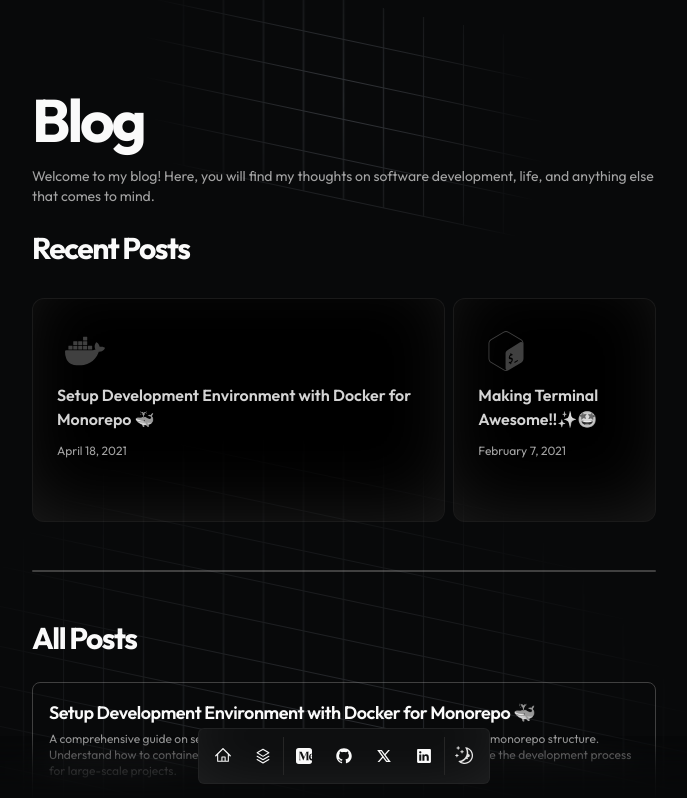
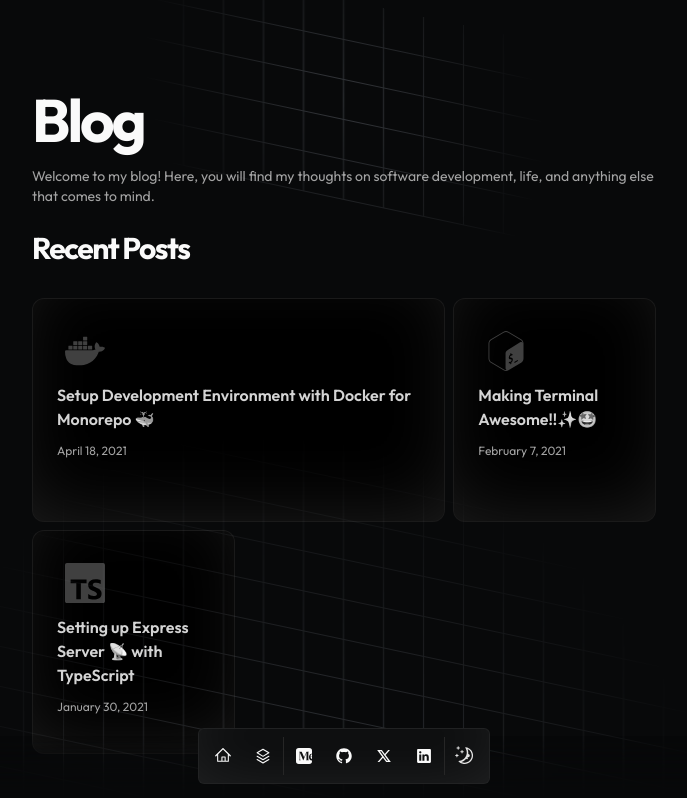
Before and after one commit to tejastn10/nimbus, a Next.js app: page /blog in a window 1280 px wide. Shown: the top 798 px of the page, without its empty margins (296-983 px from the left). Built offline with nearby package versions, Linux system fonts and the light colour scheme.

Commit message:
feat: update blog post display logic to show more posts and adjust layout for improved readability

```diff
--- a/src/app/blog/page.tsx
+++ b/src/app/blog/page.tsx
@@ -29,7 +29,7 @@ const BlogPage = async (): Promise<JSX.Element> => {
 		.map((post, index) => ({
 			name: post.metadata.title,
 			className:
-				index % 2 === 0
+				index % 4 === 0 || index % 4 === 3
 					? "col-span-3 lg:col-span-2 grayscale hover:grayscale-0"
 					: "col-span-3 lg:col-span-1 grayscale hover:grayscale-0",
 			Icon: getLanguageIcon(post.metadata.about),
@@ -37,7 +37,7 @@ const BlogPage = async (): Promise<JSX.Element> => {
 			href: `/blog/${post.slug}`,
 			cta: "Read More",
 		}))
-		.slice(0, 2);
+		.slice(0, 4);
 
 	return (
 		<section>
```
